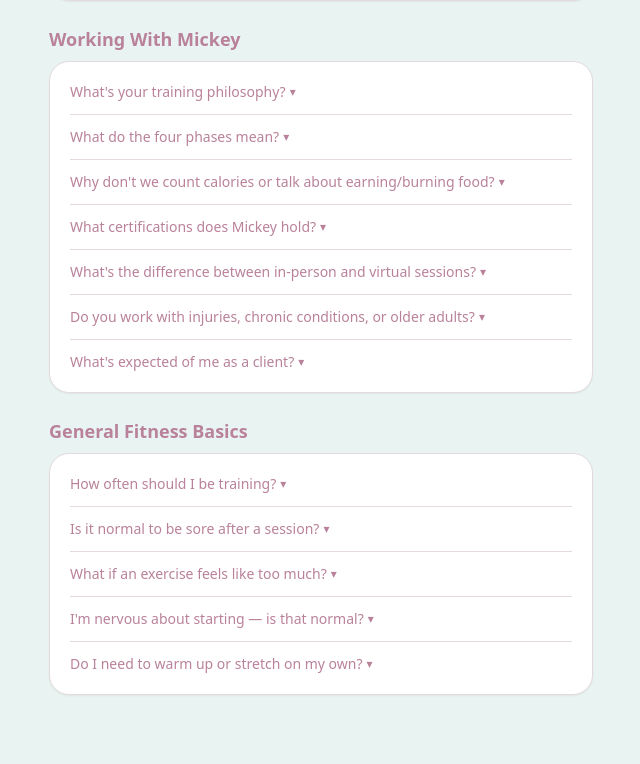
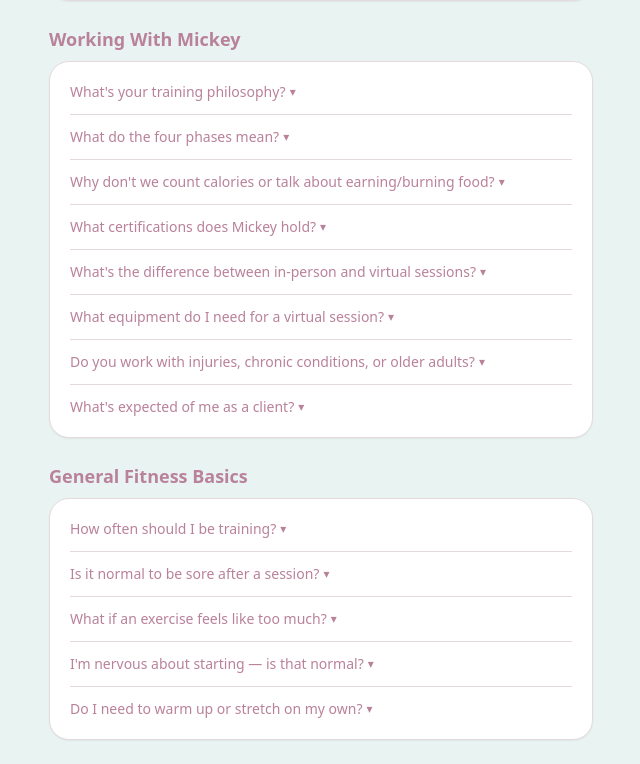
Before and after one commit to lewisdmickey710-tech/me-first-fitness, a Next.js app: page /client/faq in a window 1280 px wide. Shown: the part 710-1474 px from the top of the page, without its empty margins (319-959 px from the left). Before the commit the page ends 1429 px from the top, so only its background shows below. Built offline with nearby package versions, Linux system fonts and the light colour scheme.

Commit message:
Add virtual-session equipment answer to client FAQ
Based on the coach's actual guidance: what's needed depends on the
session's purpose, e.g. a form check on a heavy lift needs access to
weight heavy enough to show it, wherever the client is training from.

```diff
--- a/src/app/client/faq/page.tsx
+++ b/src/app/client/faq/page.tsx
@@ -140,6 +140,17 @@ export default function ClientFaqPage() {
           programming, and nutrition support over video. A standalone
           written program (no sessions at all) is also available.
         </Q>
+        <Q q="What equipment do I need for a virtual session?">
+          Depends entirely on what that session is for. Prop your phone
+          up somewhere Mickey can see you clearly — at home or at your
+          own gym — with whatever the session calls for. A check-in or
+          form-coaching conversation needs nothing special, but if
+          you&apos;re working a movement like a heavy deadlift,
+          you&apos;ll need to be somewhere with weight heavy enough to
+          actually show it.
+          Ask ahead of time if you&apos;re not sure what a given session
+          needs.
+        </Q>
         <Q q="Do you work with injuries, chronic conditions, or older adults?">
           Yes — programs are built around your actual health history and
           current limitations, not a generic template. Always tell
```
